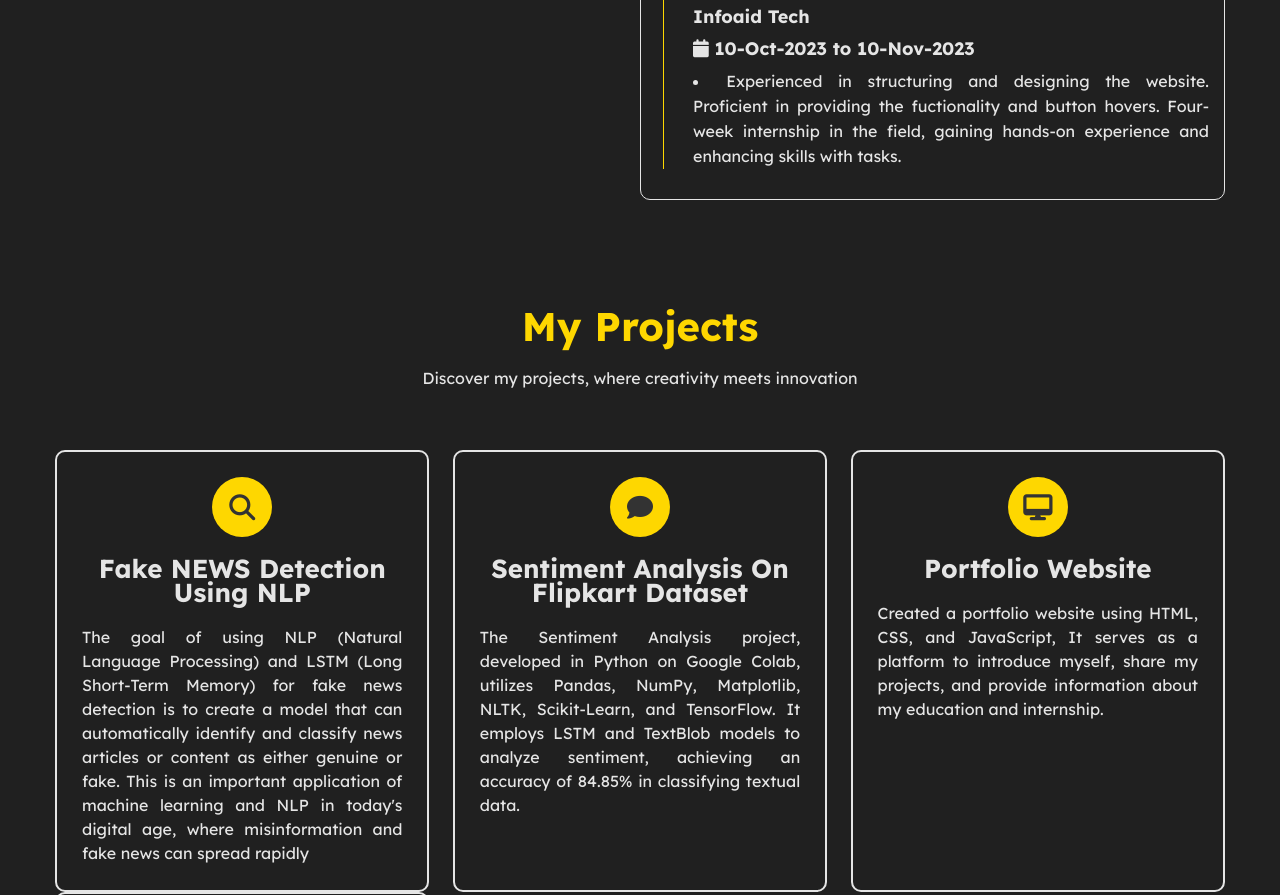
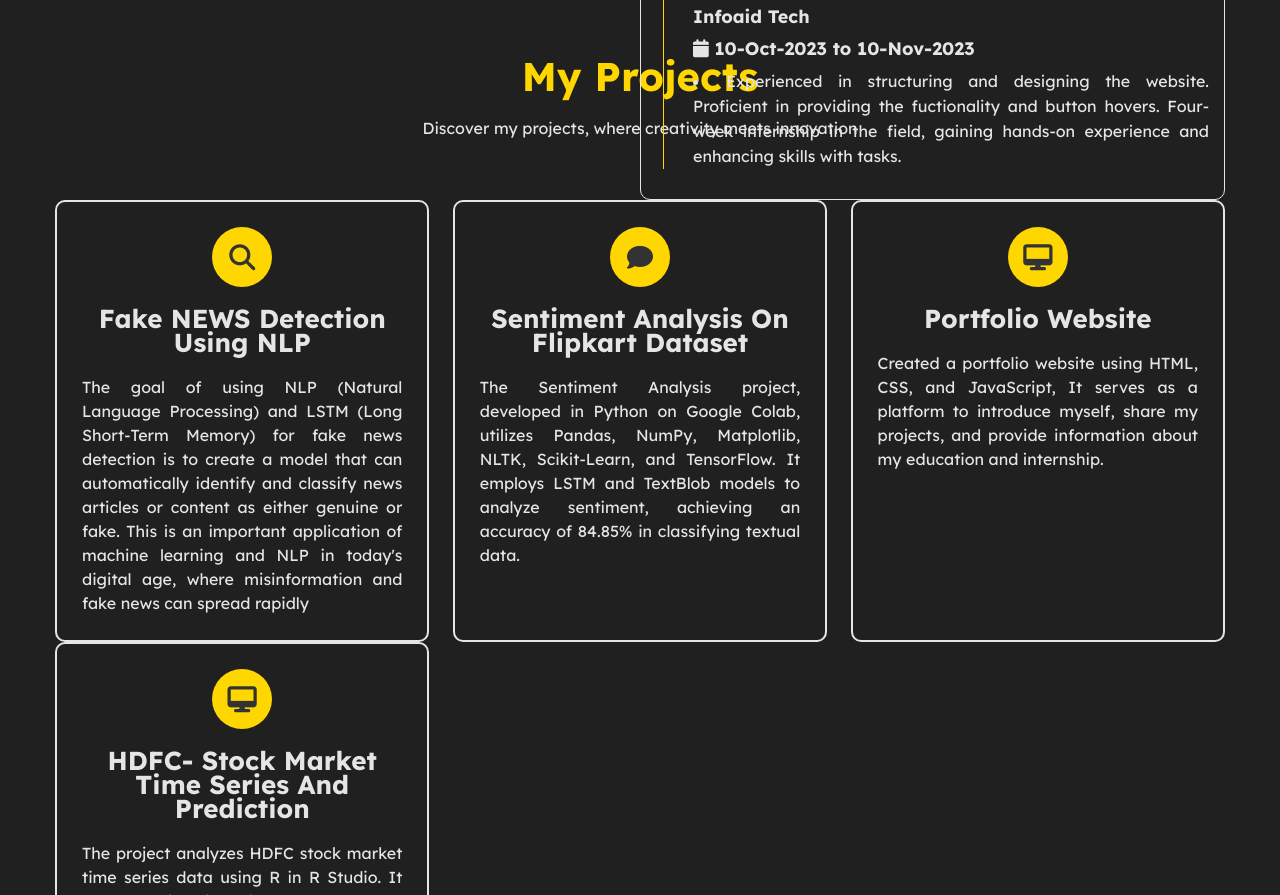
Before and after one commit to paranjothi7/Paranjothi-Karthik-Portfolio, a plain HTML site: page index.html in a window 1280 px wide. Shown: the part 1909-2804 px from the top of the page. Drawn offline with nearby package versions, Linux system fonts and the light colour scheme.

Commit message:
Update styles.css

```diff
--- a/styles.css
+++ b/styles.css
@@ -389,7 +389,7 @@ profile-photo .img{
 
 /*---------------------------Projects---------------------------*/
 .project-content{
-  padding: 250px 0;
+  padding: 0 0 50px 0; /* No top padding, 50px bottom padding */
   text-align: center;
   /* color:#fff;  */
 }
```
